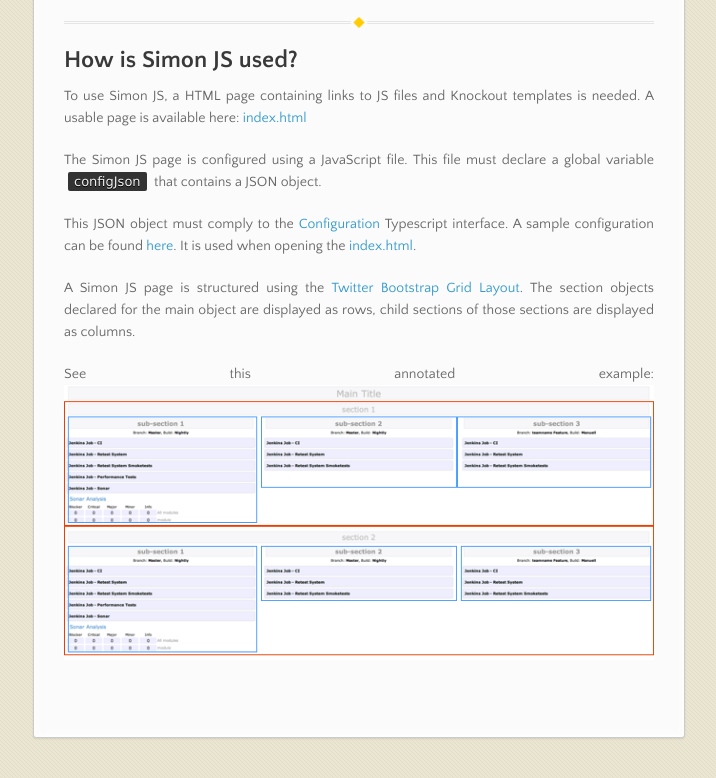
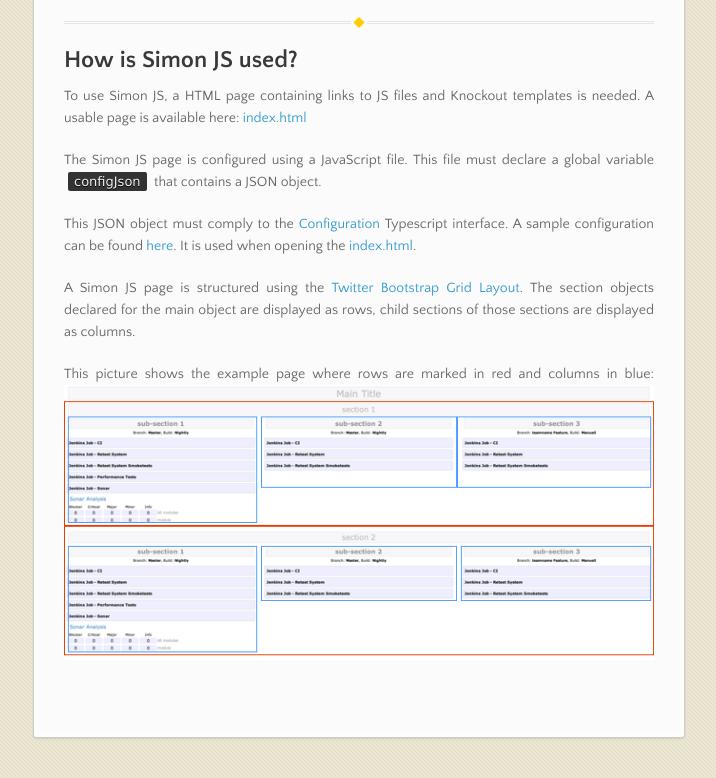
Before and after one commit to GTIGrinnin/simon-releases, a plain HTML site: page index.html in a window 1280 px wide. Shown: the part 3600-4378 px from the top of the page, without its empty margins (282-998 px from the left). Drawn offline with nearby package versions, Linux system fonts and the light colour scheme.

Commit message:
better description

```diff
--- a/index.html
+++ b/index.html
@@ -229,7 +229,7 @@
             </p>
 
             <p>
-                See this annotated example:
+                This picture shows the example page where rows are marked in red and columns in blue:
                 <img src="/images/simon/simon-full_app-annotated.png"/>
             </p>
         </div>
```
